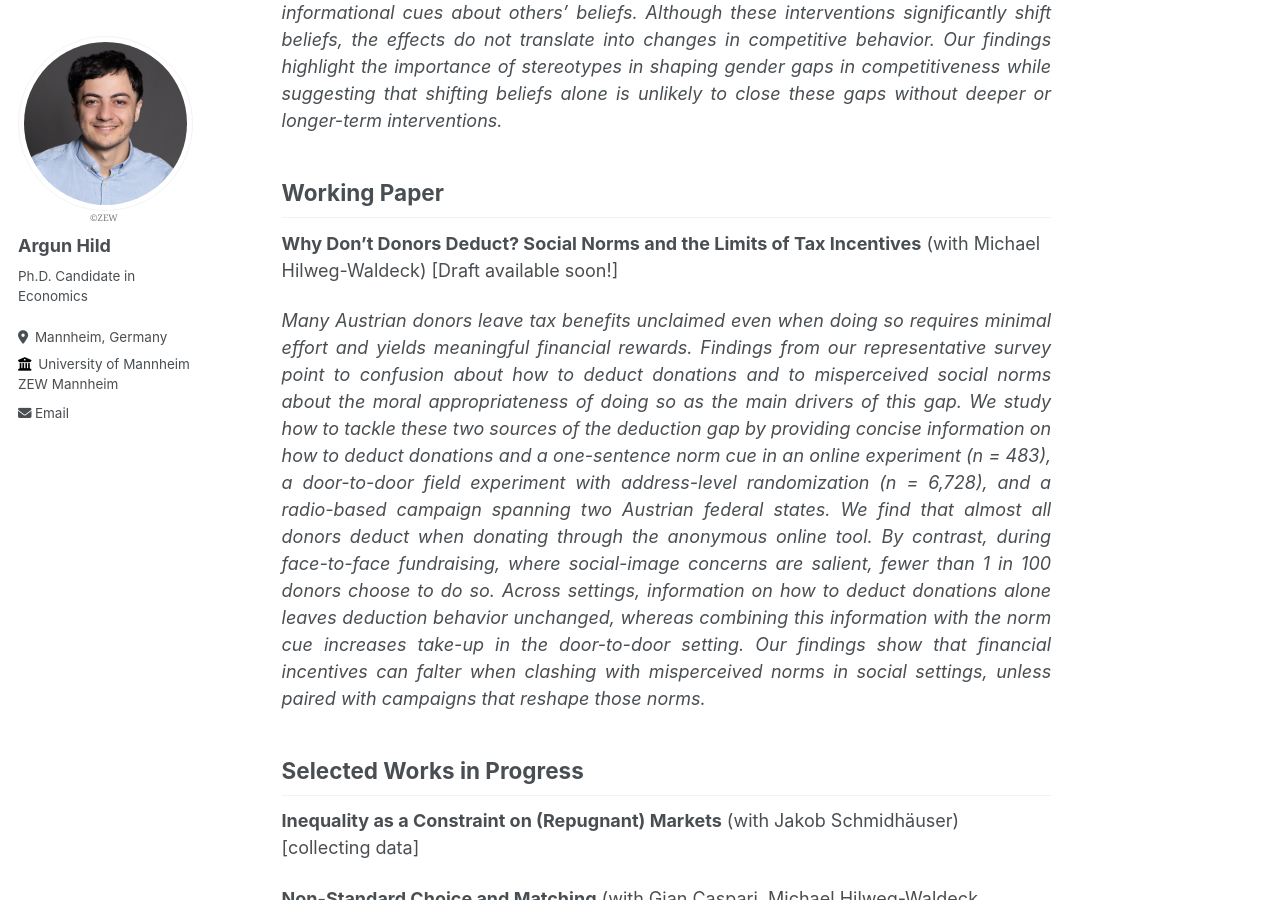
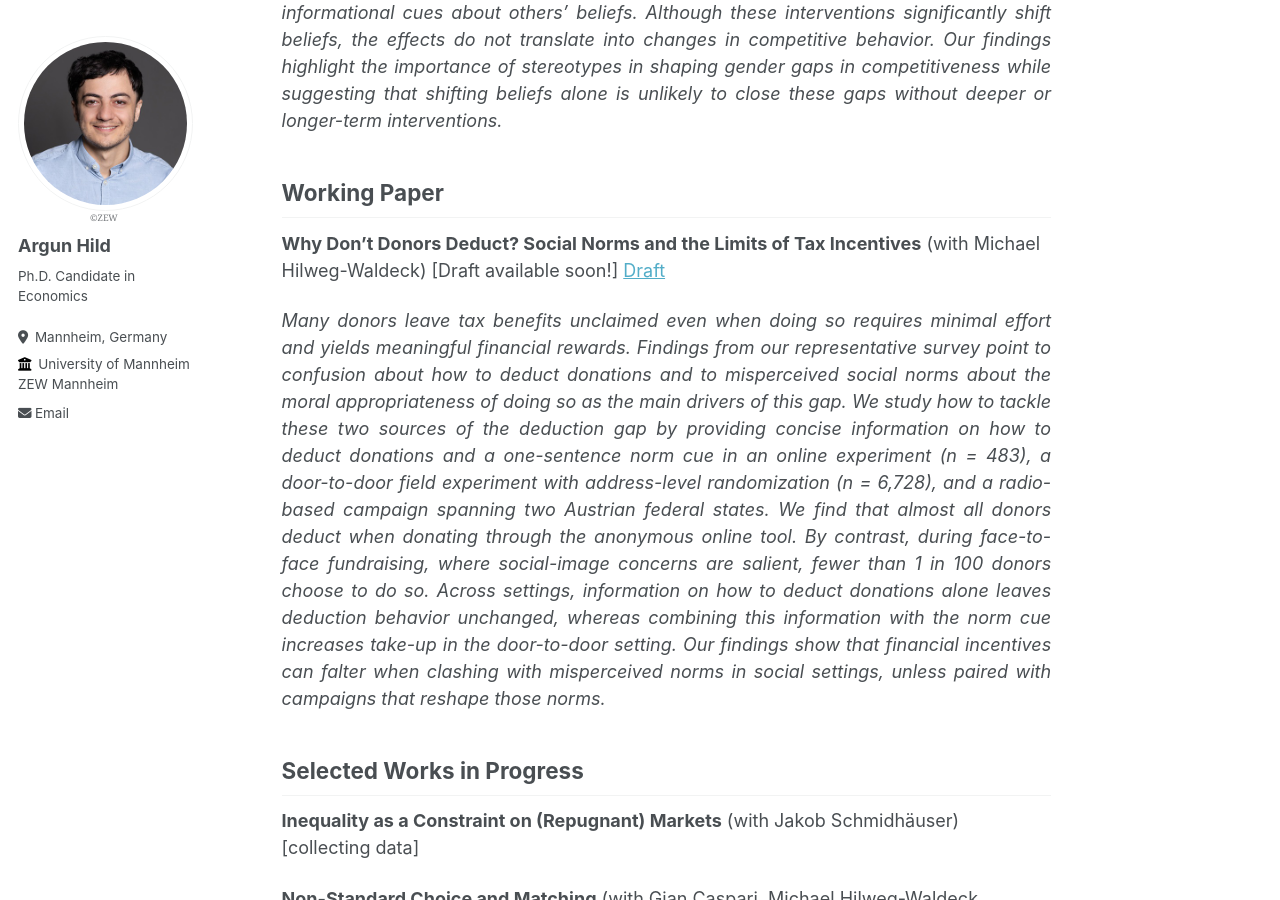
Before and after one commit to ArgunHild/argunhild.github.io, a Jekyll site: the page built from _pages/research.md, in a window 1280 px wide and 900 px high, scrolled down 604 px. Built offline with Jekyll 4.4.1, drawn with Linux system fonts in a browser that asks for light colours.

Commit message:
updated both papers and updated abstracts

```diff
--- a/_pages/research.md
+++ b/_pages/research.md
@@ -16,14 +16,13 @@ sitemap: false
 Career choice, earnings, and other key economic outcomes have been linked to gender differences in willingness to compete. This paper examines how gender stereotypes shape these differences. We conduct a meta-study of prior work and demonstrate that the wide variation in gender competition gaps can be explained by stereotypes: Men enter competitions more in traditionally male-stereotyped domains, whereas in female-stereotyped domains, the gap is smaller or even reversed. Importantly, these differences are not explained by gender gaps in performance. To explore mechanisms, we collect belief data in an elicitation experiment. We find that stereotyped beliefs about gender performance differences explain more than half of the variation in competition gaps in the literature. Next, we experimentally manipulate stereotypes through framing and informational cues about others’ beliefs. Although these interventions significantly shift beliefs, the effects do not translate into changes in competitive behavior. Our findings highlight the importance of stereotypes in shaping gender gaps in competitiveness while suggesting that shifting beliefs alone is unlikely to close these gaps without deeper or longer-term interventions.
 </em>
 </div>
-<!-- TODO: add the draft once ready. -->
 
 ## Working Paper
 **Why Don’t Donors Deduct? Social Norms and the Limits of Tax Incentives** (with Michael Hilweg-Waldeck) [Draft available soon!]
-<!-- [Draft](/files/papers/Hild_WP.pdf) -->
+[Draft](/files/papers/Hild_WP.pdf)
 <div style="text-align: justify;">
 <em>
-Many Austrian donors leave tax benefits unclaimed even when doing so requires minimal effort and yields meaningful financial rewards. Findings from our representative survey point to confusion about how to deduct donations and to misperceived social norms about the moral appropriateness of doing so as the main drivers of this gap. We study how to tackle these two sources of the deduction gap by providing concise information on how to deduct donations and a one-sentence norm cue in an online experiment (n = 483), a door-to-door field experiment with address-level randomization (n = 6,728), and a radio-based campaign spanning two Austrian federal states. We find that almost all donors deduct when donating through the anonymous online tool. By contrast, during face-to-face fundraising, where social-image concerns are salient, fewer than 1 in 100 donors choose to do so. Across settings, information on how to deduct donations alone leaves deduction behavior unchanged, whereas combining this information with the norm cue increases take-up in the door-to-door setting. Our findings show that financial incentives can falter when clashing with misperceived norms in social settings, unless paired with campaigns that reshape those norms.
+Many donors leave tax benefits unclaimed even when doing so requires minimal effort and yields meaningful financial rewards. Findings from our representative survey point to confusion about how to deduct donations and to misperceived social norms about the moral appropriateness of doing so as the main drivers of this gap. We study how to tackle these two sources of the deduction gap by providing concise information on how to deduct donations and a one-sentence norm cue in an online experiment (n = 483), a door-to-door field experiment with address-level randomization (n = 6,728), and a radio-based campaign spanning two Austrian federal states. We find that almost all donors deduct when donating through the anonymous online tool. By contrast, during face-to-face fundraising, where social-image concerns are salient, fewer than 1 in 100 donors choose to do so. Across settings, information on how to deduct donations alone leaves deduction behavior unchanged, whereas combining this information with the norm cue increases take-up in the door-to-door setting. Our findings show that financial incentives can falter when clashing with misperceived norms in social settings, unless paired with campaigns that reshape those norms.
 </em>
 </div>
 
```
